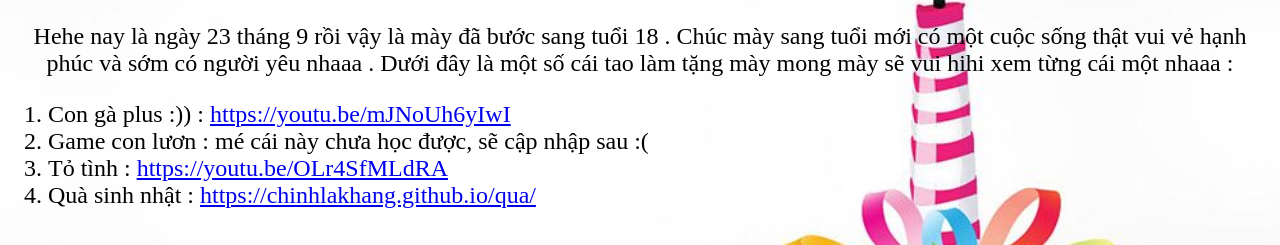
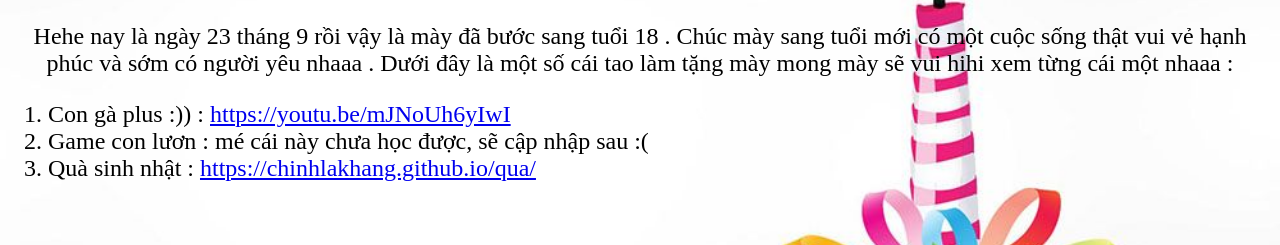
Before and after one commit to chinhlakhang/chinhlakhang.github.io, a plain HTML site: page duyen.html in a window 1280 px wide. Shown: the part 137-382 px from the top of the page. Drawn offline with Linux system fonts and the light colour scheme.

Commit message:
Update duyen.html

```diff
--- a/duyen.html
+++ b/duyen.html
@@ -11,7 +11,6 @@
 	<ol>
 		<li>Con gà plus :)) : <a href="https://youtu.be/mJNoUh6yIwI">https://youtu.be/mJNoUh6yIwI</a></li>
 		<li>Game con lươn : mé cái này chưa học được, sẽ cập nhập sau :(</li>
-		<li>Tỏ tình : <a href="https://youtu.be/OLr4SfMLdRA">https://youtu.be/OLr4SfMLdRA</a></li>
 		<li>Quà sinh nhật : <a href="https://chinhlakhang.github.io/qua/">https://chinhlakhang.github.io/qua/</a></li>
 	</ol>
 
```
